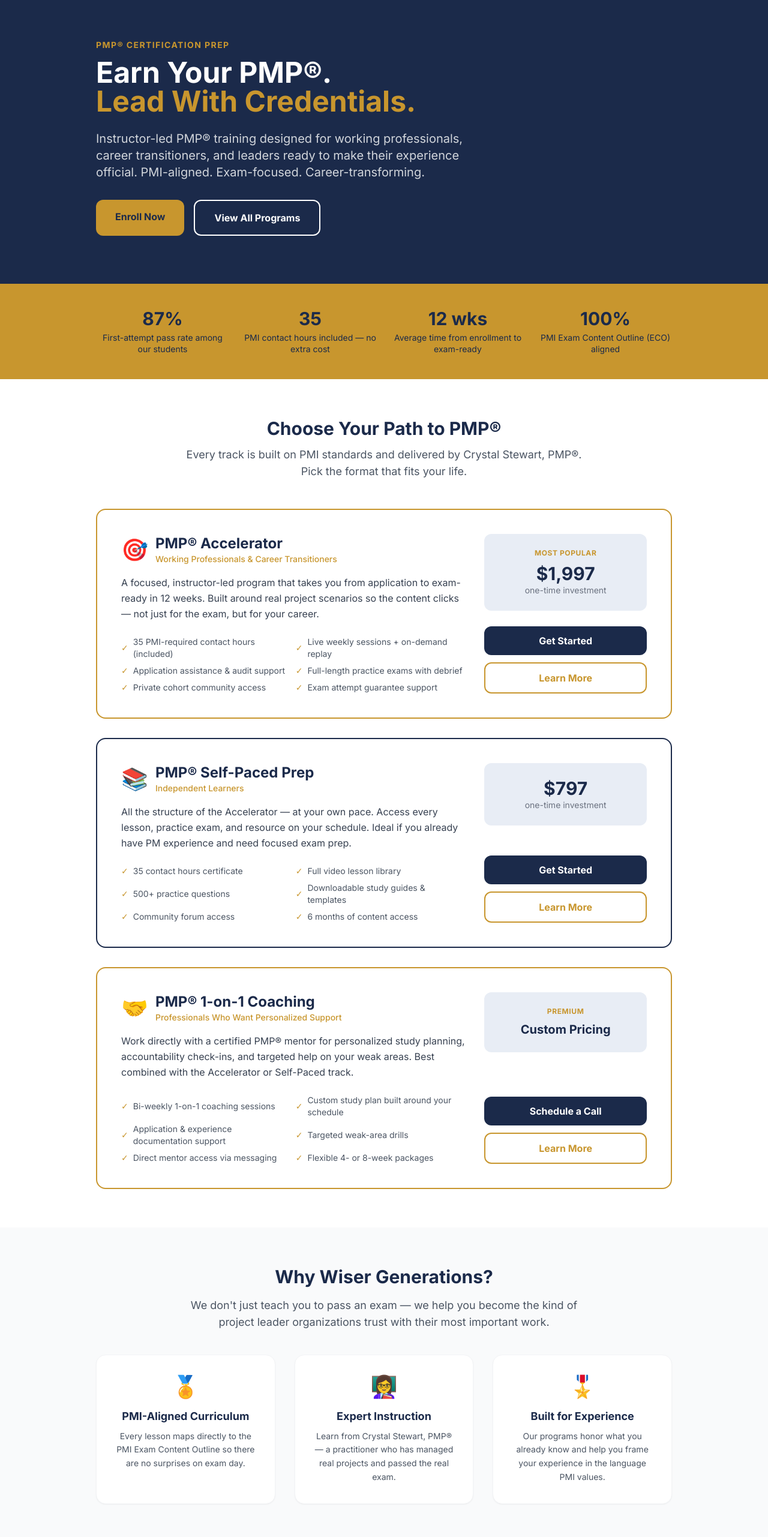
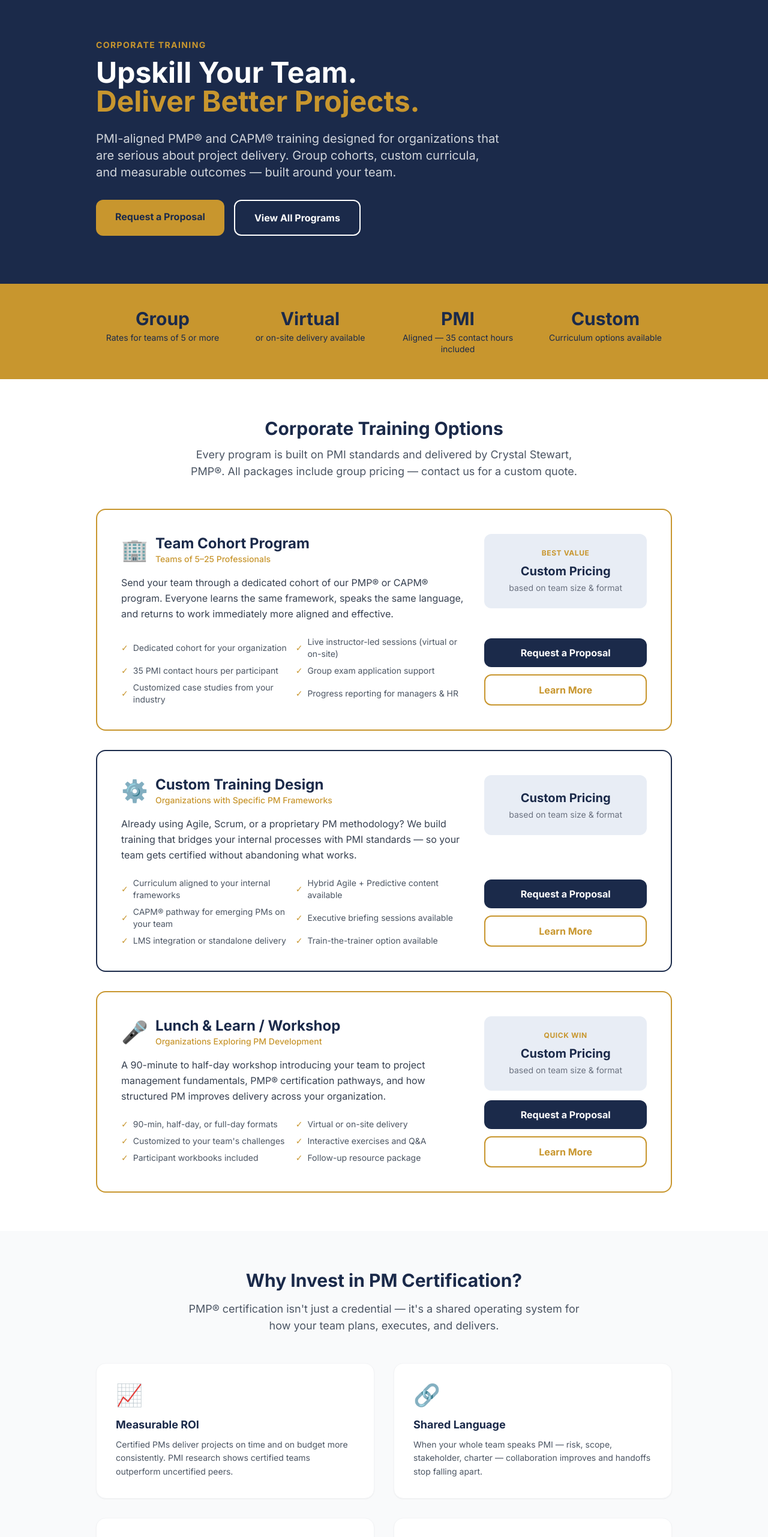
Before and after one commit to D4CGDBEMWS/wisergenerations-pmp, a Next.js app: page /corporate in a window 1280 px wide. Shown: the part 80-2642 px from the top of the page at 60% size. Built offline with nearby package versions, Linux system fonts and the light colour scheme.

Commit message:
Update page.tsx

```diff
--- a/app/corporate/page.tsx
+++ b/app/corporate/page.tsx
@@ -2,78 +2,78 @@ import type { Metadata } from 'next'
 import Link from 'next/link'
 
 export const metadata: Metadata = {
-  title: 'PMP® Certification Prep — Wiser Generations',
-  description: 'Earn your PMP® credential with instructor-led training built for working professionals. PMI-aligned curriculum, exam prep, and ongoing coaching.',
+  title: 'Corporate Training — PMP® & CAPM® for Teams | Wiser Generations',
+  description: 'Upskill your project management teams with PMI-aligned corporate training. Group rates, custom delivery, and measurable results for organizations of all sizes.',
 }
 
-const TRACKS = [
+const PACKAGES = [
   {
-    id: 'pmp-accelerator',
-    icon: '🎯',
-    name: 'PMP® Accelerator',
-    audience: 'Working Professionals & Career Transitioners',
+    id: 'corporate-team',
+    icon: '🏢',
+    name: 'Team Cohort Program',
+    audience: 'Teams of 5–25 Professionals',
     color: 'border-gold',
-    badge: 'Most Popular',
-    price: 1997,
+    badge: 'Best Value',
+    price: 0,
     description:
-      'A focused, instructor-led program that takes you from application to exam-ready in 12 weeks. Built around real project scenarios so the content clicks — not just for the exam, but for your career.',
+      'Send your team through a dedicated cohort of our PMP® or CAPM® program. Everyone learns the same framework, speaks the same language, and returns to work immediately more aligned and effective.',
     features: [
-      '35 PMI-required contact hours (included)',
-      'Live weekly sessions + on-demand replay',
-      'Application assistance & audit support',
-      'Full-length practice exams with debrief',
-      'Private cohort community access',
-      'Exam attempt guarantee support',
+      'Dedicated cohort for your organization',
+      'Live instructor-led sessions (virtual or on-site)',
+      '35 PMI contact hours per participant',
+      'Group exam application support',
+      'Customized case studies from your industry',
+      'Progress reporting for managers & HR',
     ],
   },
   {
-    id: 'pmp-self-paced',
-    icon: '📚',
-    name: 'PMP® Self-Paced Prep',
-    audience: 'Independent Learners',
+    id: 'corporate-custom',
+    icon: '⚙️',
+    name: 'Custom Training Design',
+    audience: 'Organizations with Specific PM Frameworks',
     color: 'border-navy',
     badge: '',
-    price: 797,
+    price: 0,
     description:
-      'All the structure of the Accelerator — at your own pace. Access every lesson, practice exam, and resource on your schedule. Ideal if you already have PM experience and need focused exam prep.',
+      'Already using Agile, Scrum, or a proprietary PM methodology? We build training that bridges your internal processes with PMI standards — so your team gets certified without abandoning what works.',
     features: [
-      '35 contact hours certificate',
-      'Full video lesson library',
-      '500+ practice questions',
-      'Downloadable study guides & templates',
-      'Community forum access',
-      '6 months of content access',
+      'Curriculum aligned to your internal frameworks',
+      'Hybrid Agile + Predictive content available',
+      'CAPM® pathway for emerging PMs on your team',
+      'Executive briefing sessions available',
+      'LMS integration or standalone delivery',
+      'Train-the-trainer option available',
     ],
   },
   {
-    id: 'pmp-coaching',
-    icon: '🤝',
-    name: 'PMP® 1-on-1 Coaching',
-    audience: 'Professionals Who Want Personalized Support',
+    id: 'corporate-lunch',
+    icon: '🎤',
+    name: 'Lunch & Learn / Workshop',
+    audience: 'Organizations Exploring PM Development',
     color: 'border-gold',
-    badge: 'Premium',
+    badge: 'Quick Win',
     price: 0,
     description:
-      'Work directly with a certified PMP® mentor for personalized study planning, accountability check-ins, and targeted help on your weak areas. Best combined with the Accelerator or Self-Paced track.',
+      'A 90-minute to half-day workshop introducing your team to project management fundamentals, PMP® certification pathways, and how structured PM improves delivery across your organization.',
     features: [
-      'Bi-weekly 1-on-1 coaching sessions',
-      'Custom study plan built around your schedule',
-      'Application & experience documentation support',
-      'Targeted weak-area drills',
-      'Direct mentor access via messaging',
-      'Flexible 4- or 8-week packages',
+      '90-min, half-day, or full-day formats',
+      'Virtual or on-site delivery',
+      'Customized to your team\'s challenges',
+      'Interactive exercises and Q&A',
+      'Participant workbooks included',
+      'Follow-up resource package',
     ],
   },
 ]
 
-const OUTCOMES = [
-  { stat: '87%', label: 'First-attempt pass rate among our students' },
-  { stat: '35', label: 'PMI contact hours included — no extra cost' },
-  { stat: '12 wks', label: 'Average time from enrollment to exam-ready' },
-  { stat: '100%', label: 'PMI Exam Content Outline (ECO) aligned' },
+const BENEFITS = [
+  { icon: '📈', title: 'Measurable ROI', desc: 'Certified PMs deliver projects on time and on budget more consistently. PMI research shows certified teams outperform uncertified peers.' },
+  { icon: '🔗', title: 'Shared Language', desc: 'When your whole team speaks PMI — risk, scope, stakeholder, charter — collaboration improves and handoffs stop falling apart.' },
+  { icon: '🎯', title: 'Retention Tool', desc: 'Offering PMP® training signals investment in your people. It\'s one of the highest-impact benefits you can offer high-performing PMs.' },
+  { icon: '🏆', title: 'Competitive Advantage', desc: 'Clients and partners notice when your team holds credentials. It builds trust before a project even kicks off.' },
 ]
 
-export default function PMPPage() {
+export default function CorporatePage() {
   return (
     <div>
       {/* Hero */}
@@ -81,21 +81,21 @@ export default function PMPPage() {
         <div className="absolute top-0 left-0 right-0 h-1 bg-gold" />
         <div className="max-w-5xl mx-auto px-4 sm:px-6 lg:px-8">
           <p className="text-gold text-sm font-bold uppercase tracking-widest mb-3">
-            PMP® Certification Prep
+            Corporate Training
           </p>
           <h1 className="text-4xl md:text-5xl font-bold mb-6 leading-tight">
-            Earn Your PMP®.<br />
-            <span className="text-gold">Lead With Credentials.</span>
+            Upskill Your Team.<br />
+            <span className="text-gold">Deliver Better Projects.</span>
           </h1>
           <p className="text-xl text-gray-300 max-w-2xl mb-8">
-            Instructor-led PMP® training designed for working professionals, career transitioners, and leaders ready to make their experience official. PMI-aligned. Exam-focused. Career-transforming.
+            PMI-aligned PMP® and CAPM® training designed for organizations that are serious about project delivery. Group cohorts, custom curricula, and measurable outcomes — built around your team.
           </p>
           <div className="flex flex-col sm:flex-row gap-4">
             <Link
-              href="/enroll"
+              href="/contact"
               className="bg-gold text-navy font-bold py-4 px-8 rounded-xl text-center hover:bg-yellow-400 transition-colors"
             >
-              Enroll Now
+              Request a Proposal
             </Link>
             <Link
               href="/programs"
@@ -107,11 +107,16 @@ export default function PMPPage() {
         </div>
       </section>
 
-      {/* Outcomes Bar */}
+      {/* Benefits Bar */}
       <section className="bg-gold py-10">
         <div className="max-w-5xl mx-auto px-4 sm:px-6 lg:px-8">
           <div className="grid grid-cols-2 md:grid-cols-4 gap-6 text-center">
-            {OUTCOMES.map((o) => (
+            {[
+              { stat: 'Group', label: 'Rates for teams of 5 or more' },
+              { stat: 'Virtual', label: 'or on-site delivery available' },
+              { stat: 'PMI', label: 'Aligned — 35 contact hours included' },
+              { stat: 'Custom', label: 'Curriculum options available' },
+            ].map((o) => (
               <div key={o.stat}>
                 <p className="text-3xl font-bold text-navy">{o.stat}</p>
                 <p className="text-navy text-sm mt-1 leading-snug">{o.label}</p>
@@ -121,18 +126,18 @@ export default function PMPPage() {
         </div>
       </section>
 
-      {/* Tracks */}
+      {/* Packages */}
       <section className="py-16 bg-white">
         <div className="max-w-5xl mx-auto px-4 sm:px-6 lg:px-8">
           <div className="text-center mb-12">
-            <h2 className="text-3xl font-bold text-navy mb-3">Choose Your Path to PMP®</h2>
+            <h2 className="text-3xl font-bold text-navy mb-3">Corporate Training Options</h2>
             <p className="text-gray-600 text-lg max-w-2xl mx-auto">
-              Every track is built on PMI standards and delivered by Crystal Stewart, PMP®. Pick the format that fits your life.
+              Every program is built on PMI standards and delivered by Crystal Stewart, PMP®. All packages include group pricing — contact us for a custom quote.
             </p>
           </div>
 
           <div className="space-y-8">
-            {TRACKS.map((p) => (
+            {PACKAGES.map((p) => (
               <div key={p.id} className={`border-2 ${p.color} rounded-2xl p-8 md:p-10`}>
                 <div className="grid grid-cols-1 md:grid-cols-3 gap-8">
                   <div className="md:col-span-2">
@@ -158,28 +163,26 @@ export default function PMPPage() {
                       {p.badge && (
                         <p className="text-xs font-bold text-gold uppercase tracking-wider mb-2">{p.badge}</p>
                       )}
-                      {p.price > 0 ? (
-                        <>
-                          <p className="text-3xl font-bold text-navy">${p.price.toLocaleString()}</p>
-                          <p className="text-gray-500 text-sm">one-time investment</p>
-                        </>
-                      ) : (
-                        <p className="text-xl font-bold text-navy">Custom Pricing</p>
-                      )}
+                      <p className="text-xl font-bold text-navy">Custom Pricing</p>
+                      <p className="text-gray-500 text-sm mt-1">based on team size & format</p>
                     </div>
                     <div className="space-y-3">
-                      <Link
-                        href={`/${p.id === 'pmp-coaching' ? 'contact' : 'enroll'}`}
+                      <a
+                        href="https://calendly.com/space4grace/15min"
+                        target="_blank"
+                        rel="noopener noreferrer"
                         className="block w-full bg-navy text-white font-bold py-3 rounded-xl text-center hover:bg-blue-900 transition-colors"
                       >
-                        {p.id === 'pmp-coaching' ? 'Schedule a Call' : 'Get Started'}
-                      </Link>
-                      <Link
-                        href="/enroll"
+                        Request a Proposal
+                      </a>
+                      <a
+                        href="https://calendly.com/space4grace/15min"
+                        target="_blank"
+                        rel="noopener noreferrer"
                         className="block w-full border-2 border-gold text-gold font-bold py-3 rounded-xl text-center hover:bg-gold hover:text-navy transition-colors"
                       >
                         Learn More
-                      </Link>
+                      </a>
                     </div>
                   </div>
                 </div>
@@ -189,19 +192,17 @@ export default function PMPPage() {
         </div>
       </section>
 
-      {/* Why Wiser Generations */}
+      {/* Why Invest */}
       <section className="py-16 bg-gray-50">
-        <div className="max-w-5xl mx-auto px-4 sm:px-6 lg:px-8 text-center">
-          <h2 className="text-3xl font-bold text-navy mb-4">Why Wiser Generations?</h2>
-          <p className="text-gray-600 text-lg max-w-2xl mx-auto mb-10">
-            We don't just teach you to pass an exam — we help you become the kind of project leader organizations trust with their most important work.
-          </p>
-          <div className="grid grid-cols-1 md:grid-cols-3 gap-8">
-            {[
-              { icon: '🏅', title: 'PMI-Aligned Curriculum', desc: 'Every lesson maps directly to the PMI Exam Content Outline so there are no surprises on exam day.' },
-              { icon: '👩‍🏫', title: 'Expert Instruction', desc: 'Learn from Crystal Stewart, PMP® — a practitioner who has managed real projects and passed the real exam.' },
-              { icon: '🎖️', title: 'Built for Experience', desc: 'Our programs honor what you already know and help you frame your experience in the language PMI values.' },
-            ].map((item) => (
+        <div className="max-w-5xl mx-auto px-4 sm:px-6 lg:px-8">
+          <div className="text-center mb-12">
+            <h2 className="text-3xl font-bold text-navy mb-4">Why Invest in PM Certification?</h2>
+            <p className="text-gray-600 text-lg max-w-2xl mx-auto">
+              PMP® certification isn't just a credential — it's a shared operating system for how your team plans, executes, and delivers.
+            </p>
+          </div>
+          <div className="grid grid-cols-1 md:grid-cols-2 gap-8">
+            {BENEFITS.map((item) => (
               <div key={item.title} className="bg-white rounded-2xl p-8 shadow-sm border border-gray-100">
                 <p className="text-4xl mb-4">{item.icon}</p>
                 <h3 className="text-lg font-bold text-navy mb-2">{item.title}</h3>
@@ -215,22 +216,24 @@ export default function PMPPage() {
       {/* CTA */}
       <section className="bg-navy text-white py-16">
         <div className="max-w-3xl mx-auto px-4 sm:px-6 lg:px-8 text-center">
-          <h2 className="text-3xl font-bold mb-4">Ready to Make It Official?</h2>
+          <h2 className="text-3xl font-bold mb-4">Let's Build Something for Your Team</h2>
           <p className="text-gray-300 text-lg mb-8">
-            Your experience is already there. Let's give it the credential it deserves.
+            Tell us about your organization and goals. We'll put together a proposal within 48 hours.
           </p>
           <div className="flex flex-col sm:flex-row gap-4 justify-center">
-            <Link
-              href="/enroll"
+            <a
+              href="https://calendly.com/space4grace/15min"
+              target="_blank"
+              rel="noopener noreferrer"
               className="bg-gold text-navy font-bold py-4 px-10 rounded-xl text-center hover:bg-yellow-400 transition-colors"
             >
-              Enroll Today
-            </Link>
+              Request a Proposal
+            </a>
             <Link
-              href="/contact"
+              href="/programs"
               className="border-2 border-white text-white font-bold py-4 px-10 rounded-xl text-center hover:bg-white hover:text-navy transition-colors"
             >
-              Ask a Question
+              Browse All Programs
             </Link>
           </div>
         </div>
```
